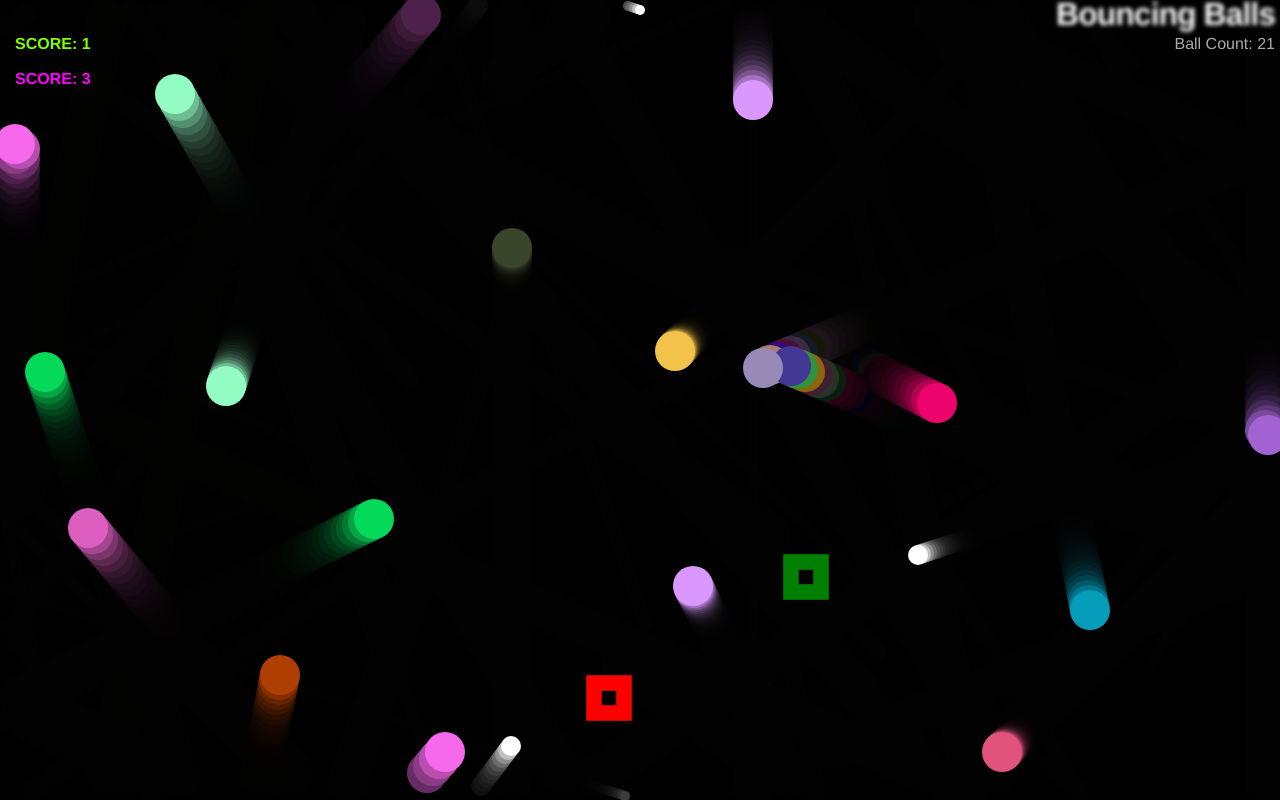
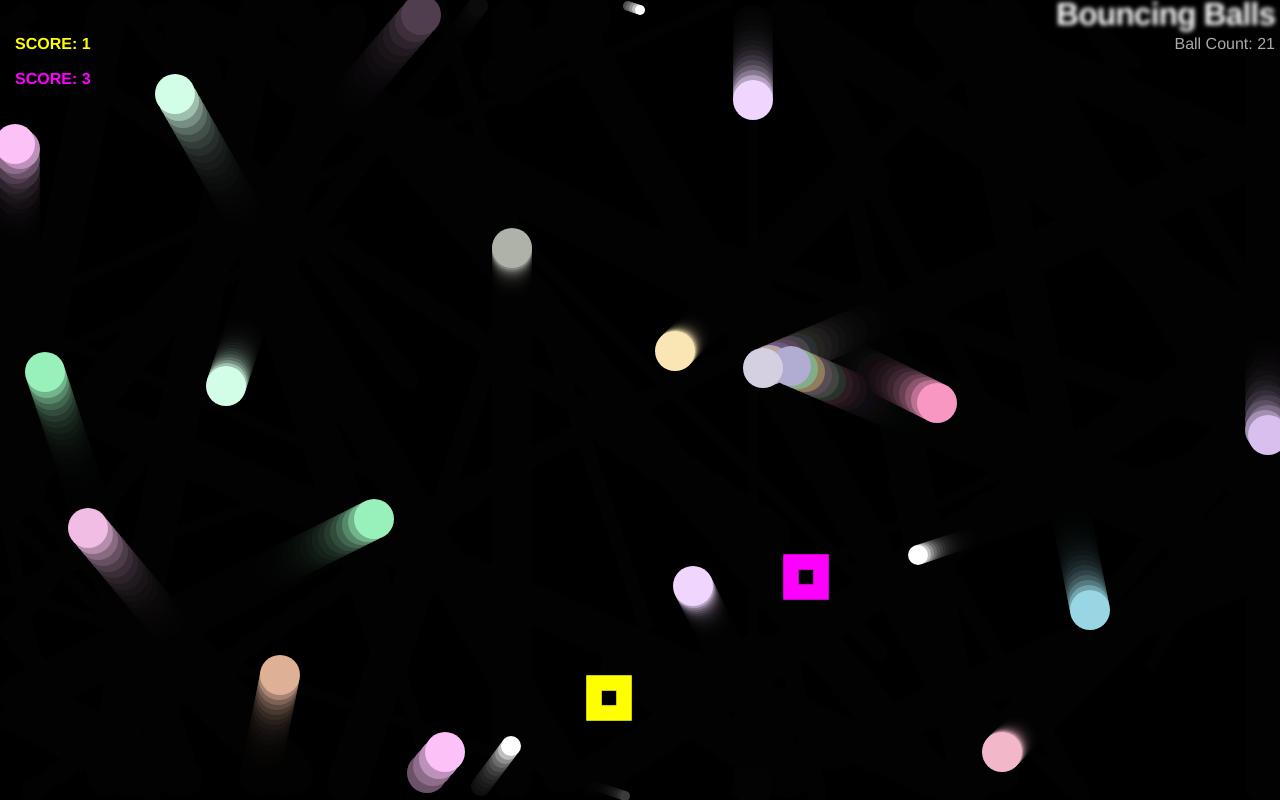
Before and after one commit to blair-cannon/bouncing-ball, a plain HTML site: page index.html in a window 1280 px wide. Drawn offline with Linux system fonts and the light colour scheme.

Commit message:
update colors

```diff
--- a/css/style.css
+++ b/css/style.css
@@ -37,7 +37,7 @@ h1 {
     margin: 0;
     top: 35px;
     left: 15px;
-    color: Chartreuse;
+    color: yellow;
     font-weight: bold;
 }
 
--- a/js/main.js
+++ b/js/main.js
@@ -17,7 +17,7 @@ const random = (min, max) =>
 
 
 const randomRGB = () =>
-    `rgb(${random(0, 255)},${random(0, 255)},${random(0, 255)})`;  //function to generate random color
+    `rgb(${random(150, 255)},${random(150, 255)},${random(150, 255)})`;  //function to generate random color
 
 class Shape {
 
@@ -187,7 +187,7 @@ while (balls.length < 25) {
 const evilCircle1 = new EvilCircle(
         random(0, width),
         random(0, height),
-        color = 'red',
+        color = 'yellow',
 
         window.addEventListener('keydown', (e) => {
             switch(e.key) {
@@ -232,7 +232,7 @@ const evilCircle1 = new EvilCircle(
 const evilCircle2 = new EvilCircle(
     random(0, width),
     random(0, height),
-    color = 'green',
+    color = 'magenta',
 
     window.addEventListener('keydown', (e) => {
         switch(e.key) {
```
